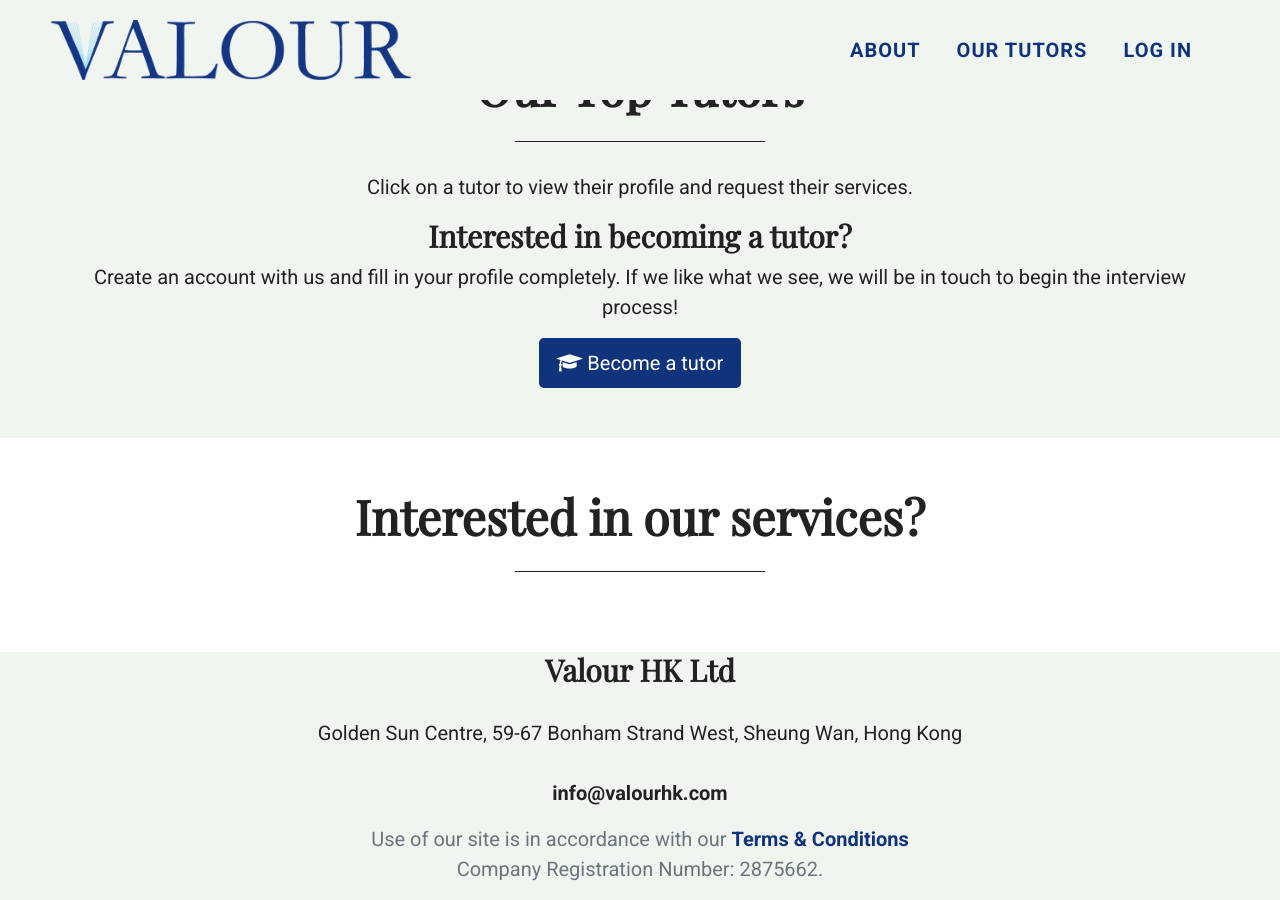
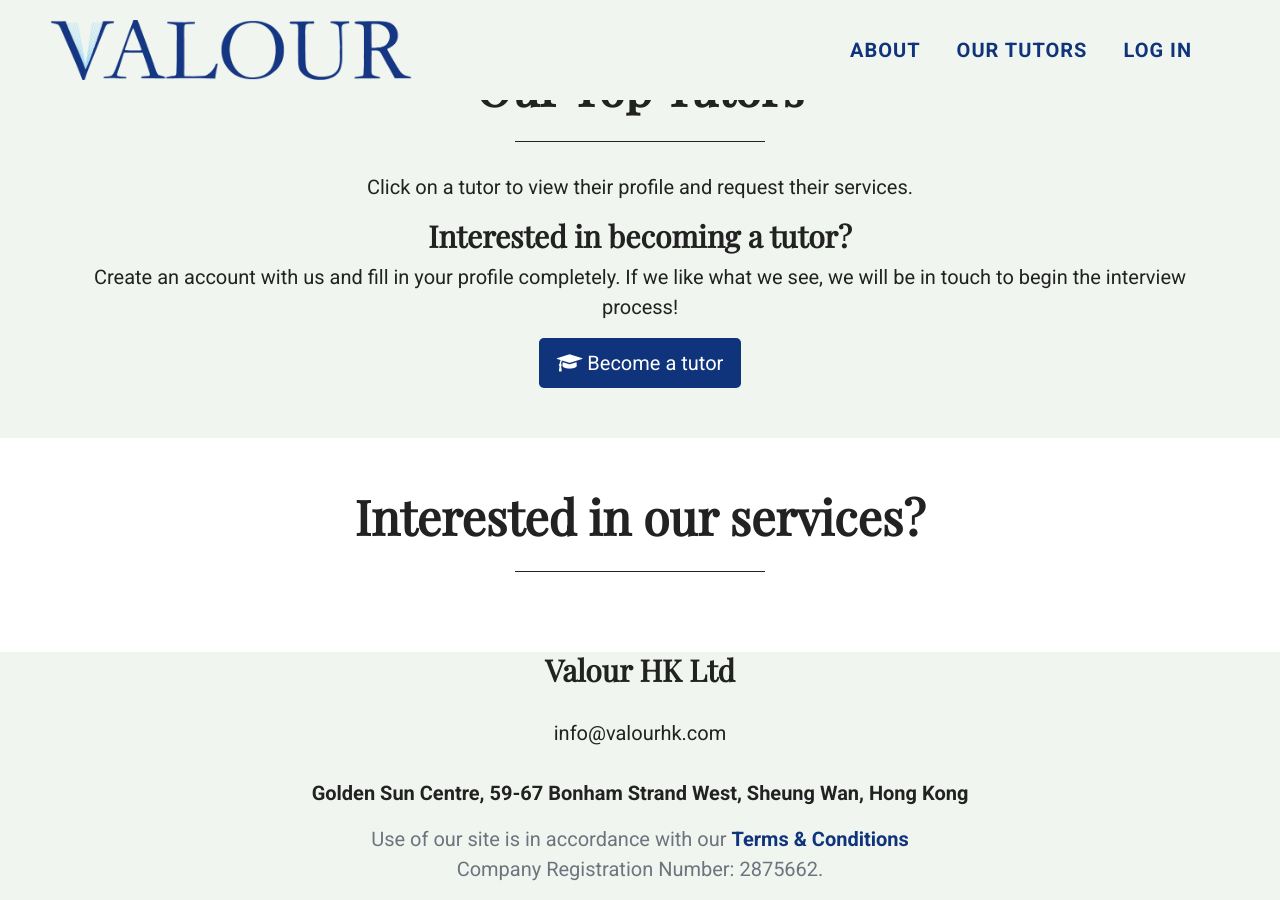
Before and after one commit to tutorcruncher-sites/valour-hk, a Jekyll site: the page built from index.html, in a window 1280 px wide and 900 px high, scrolled down 1099 px. Built offline with Jekyll 4.4.1, drawn with Linux system fonts in a browser that asks for light colours.

Commit message:
Update base.html

```diff
--- a/_layouts/base.html
+++ b/_layouts/base.html
@@ -59,12 +59,12 @@
         <div class="text-center mx-auto">
           <h3>Valour HK Ltd</h3>
           <p>
-            {{ site.address }}<br>
+            {{ site.email }}<br>
             <b>{{ site.phone }}</b><br>
-            <b>{{ site.email }}</b>
+            <b>{{ site.address }}</b>
           </p>
           <p class="text-muted">
-            Use of our site is in accordance with our <a href=https://www.secure.tutorcruncher.com/view-branch-terms/9260/><b>Terms & Conditions</b></a><br>
+            Use of our site is in accordance with our <a href=https://secure.tutorcruncher.com/view-branch-terms/9260/><b>Terms & Conditions</b></a><br>
             Company Registration Number: 2875662.
           </p>
         </div>
```
